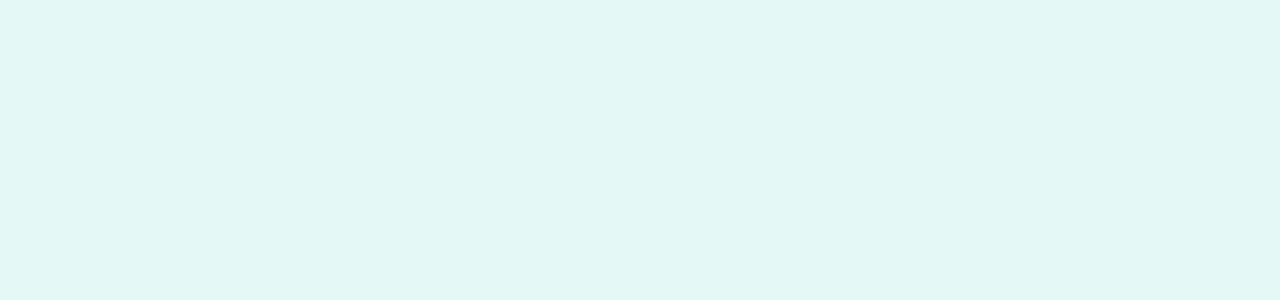
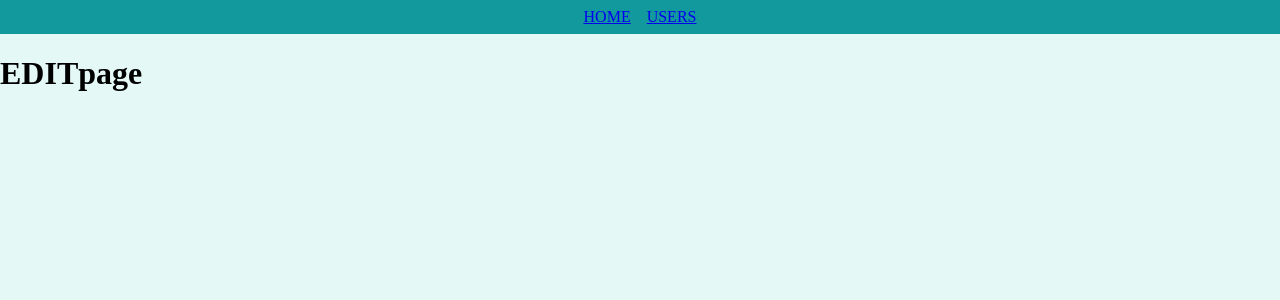
Before and after one commit to Ha-ji-me/leraning-react-jakee, a React (Create React App) app: page /edit in a window 1280 px wide. Before the commit this address had no page. Shown: the top 300 px of the page. Built offline with nearby package versions, Linux system fonts and the light colour scheme.

Commit message:
custom: editページと遷移作成

```diff
--- a/src/atomic-router/AtomicRouter.jsx
+++ b/src/atomic-router/AtomicRouter.jsx
@@ -3,6 +3,7 @@ import { Top } from "../components/pages/Top"
 import { Users } from "../components/pages/Users"
 import { DefaultLayout } from "../components/templates/DefaultLayout"
 import { HeaderOnly } from "../components/templates/HeaderOnly"
+import { Edit } from "../components/pages/Edit"
 
 const AtomicRouter = () => {
   return (
@@ -12,6 +13,8 @@ const AtomicRouter = () => {
           element={ <DefaultLayout><Top /></DefaultLayout> } />
         <Route path="/users"
           element={ <HeaderOnly><Users /></HeaderOnly> } />
+        <Route path="/edit"
+          element={ <HeaderOnly><Edit /></HeaderOnly>} />
       </Routes>
     </BrowserRouter>
   )
--- a/src/components/atoms/layout/Header.jsx
+++ b/src/components/atoms/layout/Header.jsx
@@ -6,7 +6,7 @@ export const Header = () => {
     <SHeader>
       <SLink to="/">HOME</SLink>
       <SLink to="/users">USERS</SLink>
-  </SHeader>
+    </SHeader>
   )
 }
 
--- a/src/components/molculus/user/UserIconWithName.jsx
+++ b/src/components/molculus/user/UserIconWithName.jsx
@@ -1,6 +1,7 @@
 import { useContext } from "react";
 import styled from "styled-components";
 import { UserContext } from "../../../providers/UserProvider";
+import { Link } from "react-router-dom";
 
 export const UserIconWithName = (props) => {
   const { image, name } = props;
@@ -11,7 +12,7 @@ export const UserIconWithName = (props) => {
     <SContainer>
       <SImage height={160} width={160} src={image} alt={name} />
       <SNname>{ name }</SNname>
-      {isAdmin && <SEdit>編集</SEdit>}
+      {isAdmin && <SEdit><Link to="/edit">編集</Link></SEdit>}
     </SContainer>
   )
 }
--- /dev/null
+++ b/src/components/pages/Edit.jsx
@@ -0,0 +1,7 @@
+export const Edit = () => {
+  return (
+    <div>
+      <h1>EDITpage</h1>
+    </div>
+  )
+}
```
